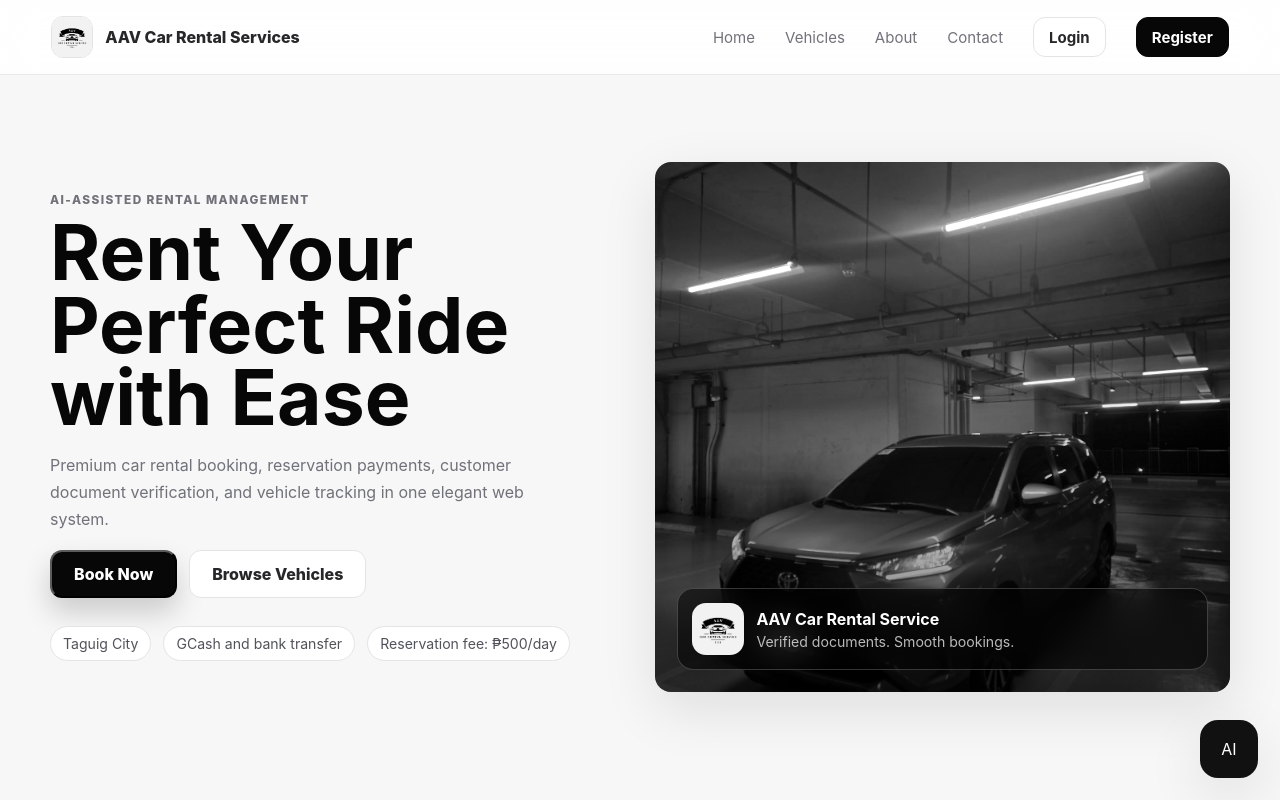
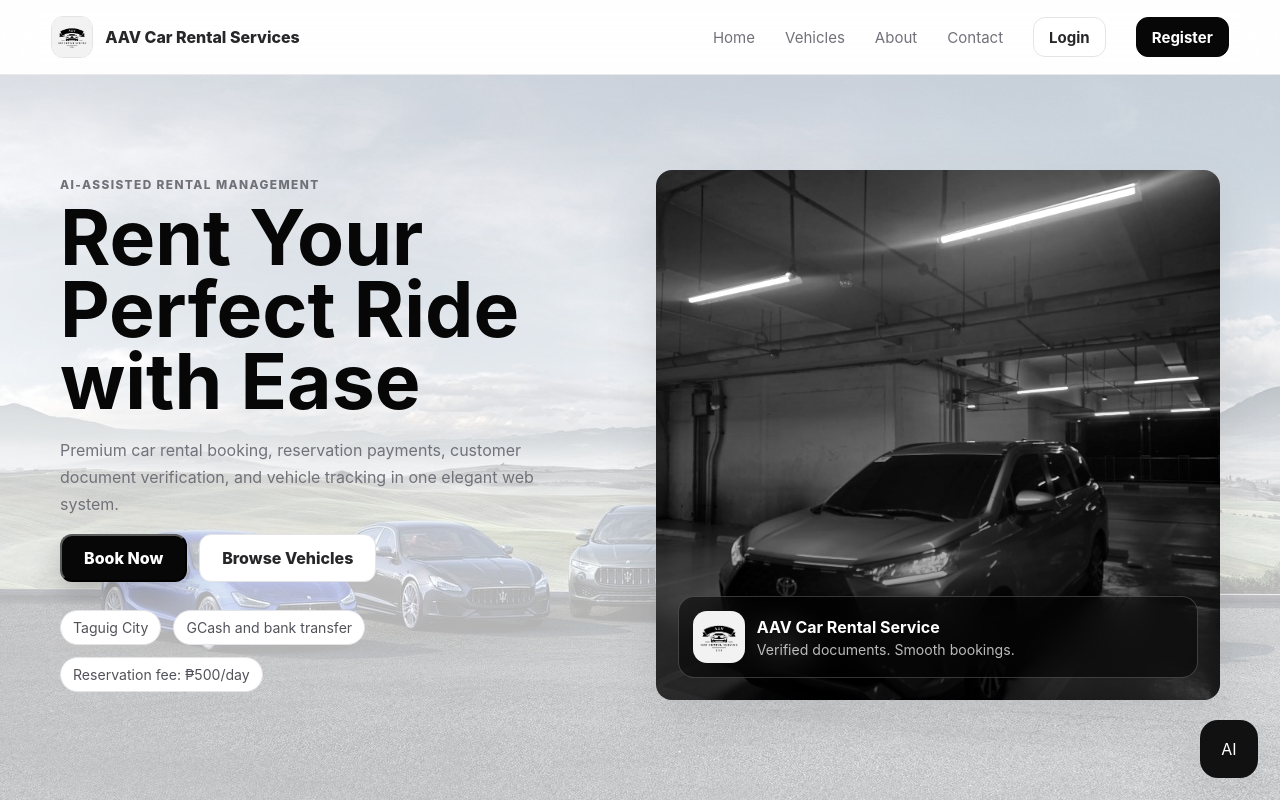
Before and after one commit to nash969/AAV-Car-Rental-Website, a plain HTML site: page index.html in a window 1280 px wide. Shown: the top 800 px of the page. Drawn offline with Linux system fonts and the light colour scheme.

Commit message:
Update website design and add new background images

```diff
--- a/script.js
+++ b/script.js
@@ -153,11 +153,12 @@
 
 const panels = {
   customer: {
-    dashboard: () => `${metrics([["Active Bookings", "2"], ["Pending Payments", "1"], ["Completed Rentals", "8"], ["Reward Points", "420"]])}
+    dashboard: () => `${metrics([["Active Bookings", "2"], ["Pending Payments", "1"], ["Completed Rentals", "8"]])}
       <div class="dashboard-grid"><section class="panel"><h3>Featured Cars</h3>${vehicleCards()}</section>
       <section class="panel"><h3>Upcoming Reservations</h3><div class="mini-list"><div><strong>Toyota Veloz</strong><span>Jul 16 - Jul 20</span></div><div><strong>Toyota Vios</strong><span>Pending approval</span></div></div><h3>Recent Activity</h3><div class="mini-list"><div><span>Payment receipt uploaded</span><strong>Today</strong></div><div><span>Booking approved</span><strong>Yesterday</strong></div></div></section></div>`,
     vehicles: vehicleCards,
-    bookings: () => `<div class="booking-layout"><section class="panel"><h3>Booking Form</h3><div class="form-grid"><label>Vehicle<select><option>Toyota Veloz</option><option>Toyota Vios</option></select></label><label>Pickup Date<input type="date" value="2026-07-16"></label><label>Return Date<input type="date" value="2026-07-20"></label><label>Pickup Location<input value="AAV Taguig Office"></label><label>Return Location<input value="AAV Taguig Office"></label><label>Rental Duration<input value="4 days"></label><label>Total Cost<input value="₱14,000"></label><button class="primary wide" type="button">Submit Booking</button></div></section>${bookingSummary()}</div>${table("Booking Status", ["Vehicle", "Dates", "Status"], [["Toyota Rush", "Jul 16 - Jul 20", "<span class='status reserved'>Pending</span>"], ["Toyota Vios", "Jun 02 - Jun 04", "<span class='status available'>Completed</span>"]])}`,
+    bookings: () => `<div class="booking-layout"><section class="panel"><h3>Booking Form</h3><div class="form-grid"><label>Vehicle<select><option>Toyota Veloz</option><option>Toyota Vios</option></select></label><label>Pickup Date<input type="date" value="2026-07-16"></label><label>Return Date<input type="date" value="2026-07-20"></label><label>Pickup Location<input value="AAV Taguig Office"></label><label>Return Location<input value="AAV Taguig Office"></label><label>Rental Duration
+<select id="rentalDuration"><option selected disabled>Select Rental Duration</option><option>12 Hours</option><option>24 Hours</option><option>3 Days</option><option>1 Week</option><option>2 Weeks</option><option>1 Month</option></select></label><label>Total Cost<input value="₱14,000"></label><button class="primary wide" type="button">Submit Booking</button></div></section>${bookingSummary()}</div>${table("Booking Status", ["Vehicle", "Dates", "Status"], [["Toyota Rush", "Jul 16 - Jul 20", "<span class='status reserved'>Pending</span>"], ["Toyota Vios", "Jun 02 - Jun 04", "<span class='status available'>Completed</span>"]])}`,
     payments: () => paymentPanel(),
     tracking: () => trackingPanel(),
     assistant: () => `<section class="panel"><h3>AI Customer Assistant</h3><p>Use the floating assistant in the lower-right corner. Try asking “What SUVs are available?” or “What documents are required?”</p></section>`,
--- a/style.css
+++ b/style.css
@@ -57,6 +57,16 @@
 
 .view { display: none; }
 .view.active { display: block; }
+#landing {
+  background:
+    linear-gradient(rgba(255,255,255,.70), rgba(255,255,255,.70)),
+    url("./assets/car-background.jpg");
+
+  background-size: cover;
+  background-position: center;
+  background-repeat: no-repeat;
+  background-attachment: fixed;
+}
 .hero, .section, .auth-card, .register-card {
   width: min(1180px, calc(100% - 32px));
   margin-inline: auto;
@@ -66,8 +76,12 @@
   grid-template-columns: minmax(0, .92fr) minmax(420px, 1fr);
   align-items: center;
   gap: clamp(32px, 6vw, 78px);
-  min-height: 680px;
-  padding: 58px 0 34px;
+
+  min-height: calc(100vh - 80px);
+  width: 100%;
+  max-width: 100%;
+  margin: 0;
+  padding: 60px;
 }
 .kicker {
   margin: 0 0 10px;
@@ -243,7 +257,7 @@
 .workspace { padding: 26px clamp(18px, 3vw, 34px) 48px; overflow: hidden; }
 .workspace-top { display: flex; align-items: center; justify-content: space-between; gap: 18px; margin-bottom: 22px; }
 .workspace-top h1 { margin: 0; font-size: clamp(1.8rem, 3vw, 3rem); }
-.metrics { display: grid; grid-template-columns: repeat(4, minmax(0,1fr)); gap: 14px; margin-bottom: 18px; }
+.metrics { display: grid; grid-template-columns: repeat(3, minmax(0,1fr)); gap: 14px; margin-bottom: 18px; }
 .metric-card { padding: 18px; }
 .metric-card span { color: var(--muted); font-size: .84rem; font-weight: 760; }
 .metric-card strong { display: block; margin-top: 12px; color: var(--black); font-size: 1.8rem; }
```
Also changed, not shown: assets/car-background.jpg (added), 1 other file.
